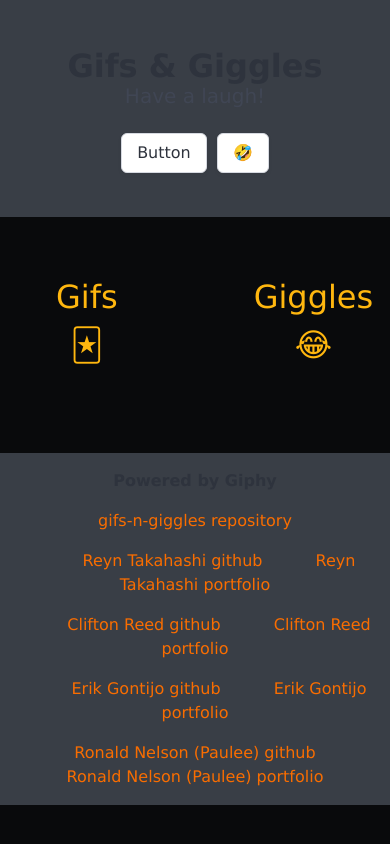
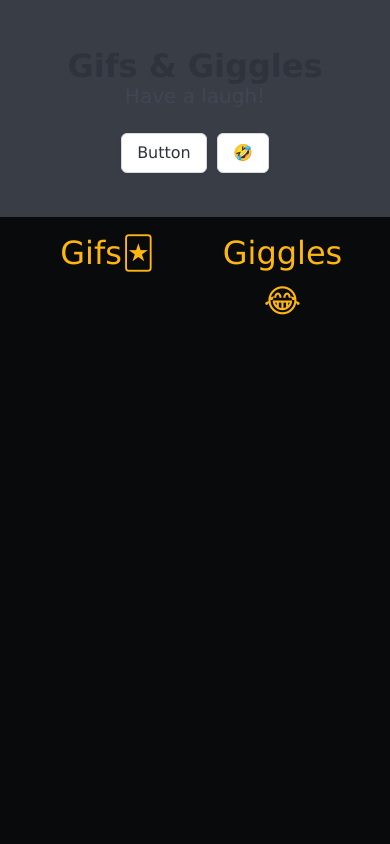
Before and after one commit to ccreed86/GP1, a plain HTML site: page index.html in a window 390 px wide. Shown: the top 844 px of the page. Drawn offline with nearby package versions, Linux system fonts and the light colour scheme.

Commit message:
"changes css and html to make the website more responsive"

```diff
--- a/assets/css/style.css
+++ b/assets/css/style.css
@@ -18,7 +18,11 @@
     height: 3rem;
     background-color: aliceblue;
 }
-
+.divGiggles{
+    display: flex;
+    justify-content: center;
+    flex-direction: column;
+}
 .modal-card-title {
     padding-bottom: 20px;
 }
@@ -26,23 +30,34 @@
 .text-center {
     text-align: center;
 }
+#gigglesContainer{
+    text-align: center;
+    padding-right: 2rem;
+}
 
-.gif {
+#gifDiv{
+    text-align: center;
+    padding-left: 1em;
+}
 
-width: 50%;
+#gifContainer{
+    display: flex;
+    justify-content: center;
 
 }
-
 #mainBody {
 
     display: flex;
     justify-content: space-around;
+    height: 100vh;
 
 }
 
 footer {
+    position: relative;
     padding: 1rem;
     width: 100%;
+    bottom: 0;
 }
 
 /* TODO LIST For Theme */
--- a/index.html
+++ b/index.html
@@ -42,21 +42,24 @@
                     <button class="modal-close is-large" aria-label="close"></button>
                 </form>
             </div>
+            </div>
+            </div
+            >
     </header>
 
     <!--THIS SECTION CONTAINS THE GIF N GIGGLES CONTAINERS AND TITLES-->
-    <main class="columns has-text-warning is-size-3" id="mainBody">
+    <main class="columns" id="mainBody">
 
     <!--THIS IS THE GIFS CONTAINER WITH PLACE HOLDER-->
-    <div class="container mx-6 p-2">
-        <h2 class="column has-text-centered py-6" >Gifs🃏</h2>
-        <figure class="my-4" id="gifContainer"></figure>
+    <div class="container" id="gifDiv">
+        <h2 class="column has-text-centered" >Gifs🃏</h2>
+        <figure id="gifContainer"></figure>
         <button class="button" id="gifSwitcher">New Gif</button>
     </div>
 
     <!--THIS IS THE GIGGLES CONTAINER - BEING APPENED TO VIA JS-->
-        <div class="container mx-6 p-2 has-text-centered" id="gigglesContainer">
-        <h2 class="column py-6">Giggles 😂</h2>
+    <div class="container" id="gigglesContainer">
+        <h2 class="column">Giggles 😂</h2>
     </div>
 </main>
         <footer>
```
